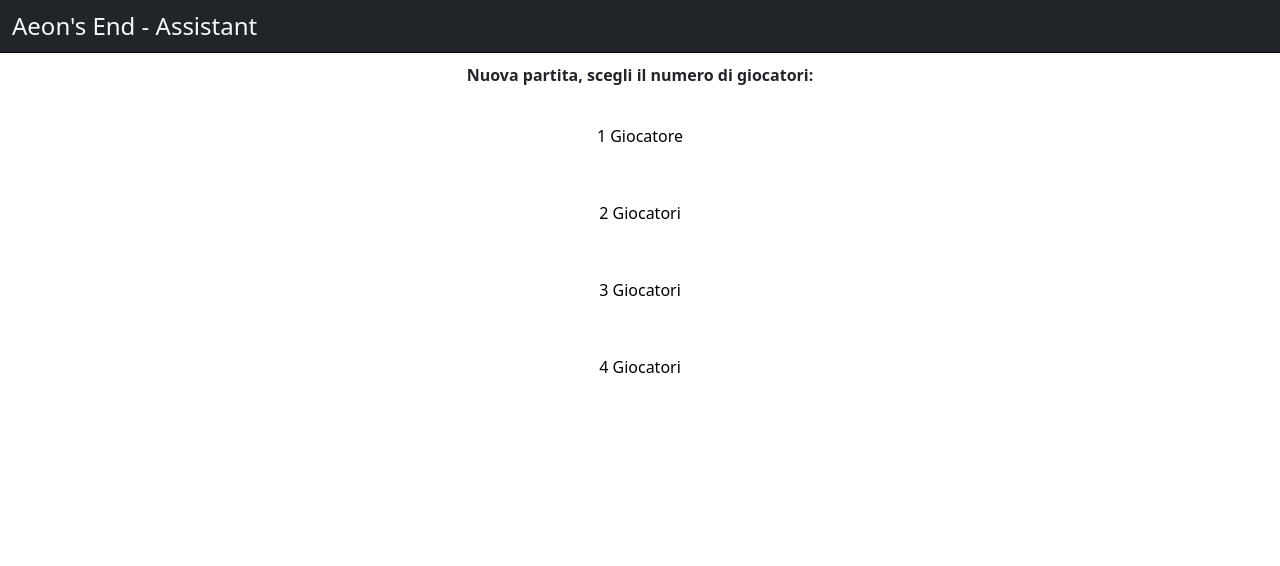
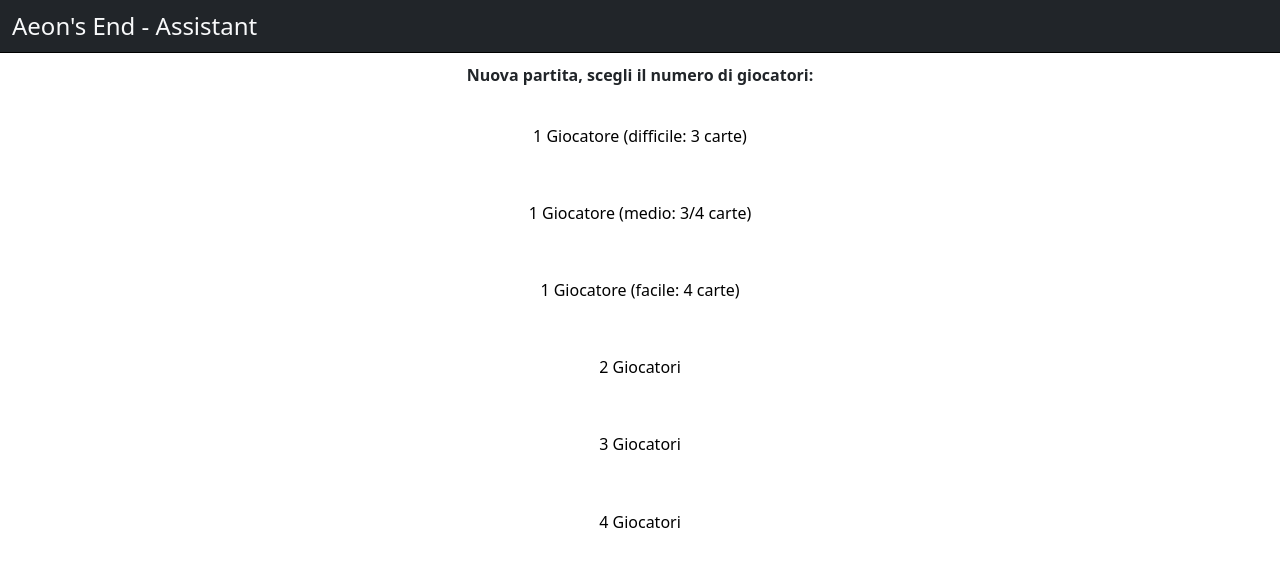
Before and after one commit to bartoleo/aeons-end-assistant, a Vue app: page / in a window 1280 px wide. Shown: the top 566 px of the page. Built offline with nearby package versions, Linux system fonts and the light colour scheme.

Commit message:
[UPD] added solo turn order variants

```diff
--- a/src/components/Game.vue
+++ b/src/components/Game.vue
@@ -58,12 +58,20 @@
 
 const newTurn = () => {
   let newDeck = [];
+  let newTurn = store.turn + 1;
+  //Card 1B only on odd turns (1,3,5...)
   for (var index in store.turnOrderCards) {
-    newDeck.push(store.turnOrderCards[index]);
+    if (store.turnOrderCards[index]=='1B'){
+      if (newTurn%2==1){
+        newDeck.push(store.turnOrderCards[index]);
+      }
+    } else {
+      newDeck.push(store.turnOrderCards[index]);
+    }
   }
   newDeck = shuffle(newDeck);
   store.setValues({
-    turn: store.turn + 1,
+    turn: newTurn,
     turnOrderDeck: newDeck,
     turnOrderPlayed: [],
   });
--- a/src/components/NewGame.vue
+++ b/src/components/NewGame.vue
@@ -8,10 +8,12 @@
 
 const startGame = (players) => {
   const orderDeck = {
-    1: ['1', '1', '1', 'N', 'N'],
-    2: ['1', '1', '2', '2', 'N', 'N'],
-    3: ['1', '2', '3', 'W', 'N', 'N'],
-    4: ['1', '2', '3', '4', 'N', 'N'],
+    '1_3': ['1', '1', '1', 'N', 'N'],
+    '1_34': ['1' ,'1', '1', '1B', 'N', 'N'],
+    '1_4': ['1','1', '1', '1', 'N', 'N'],
+    '2': ['1', '1', '2', '2', 'N', 'N'],
+    '3': ['1', '2', '3', 'W', 'N', 'N'],
+    '4': ['1', '2', '3', '4', 'N', 'N'],
   };
 
   store.setValues({
@@ -43,16 +45,25 @@
   </div>
 
   <div class="players-button">
-    <button type="button" @click="startGame(1)">1 Giocatore</button>
+    <button type="button" @click="startGame('1_3')">1 Giocatore (difficile: 3 carte)</button>
+  </div>
+
+  <div class="players-button">
+    <button type="button" @click="startGame('1_34')">1 Giocatore (medio: 3/4 carte)</button>
+  </div>
+
+  <div class="players-button">
+    <button type="button" @click="startGame('1_4')">1 Giocatore (facile: 4 carte)</button>
+  </div>
+
+  <div class="players-button">
+    <button type="button" @click="startGame('2')">2 Giocatori</button>
   </div>
   <div class="players-button">
-    <button type="button" @click="startGame(2)">2 Giocatori</button>
+    <button type="button" @click="startGame('3')">3 Giocatori</button>
   </div>
   <div class="players-button">
-    <button type="button" @click="startGame(3)">3 Giocatori</button>
-  </div>
-  <div class="players-button">
-    <button type="button" @click="startGame(4)">4 Giocatori</button>
+    <button type="button" @click="startGame('4')">4 Giocatori</button>
   </div>
 </template>
 
--- a/src/style.css
+++ b/src/style.css
@@ -158,6 +158,9 @@
 .cardEE-1 {
   background-image: url(assets/card-1.png);
 }
+.cardEE-1B {
+  background-image: url(assets/card-1.png);
+}
 .cardEE-2 {
   background-image: url(assets/card-2.png);
 }
```
Also changed, not shown: src/assets/card-1B.png (added).
